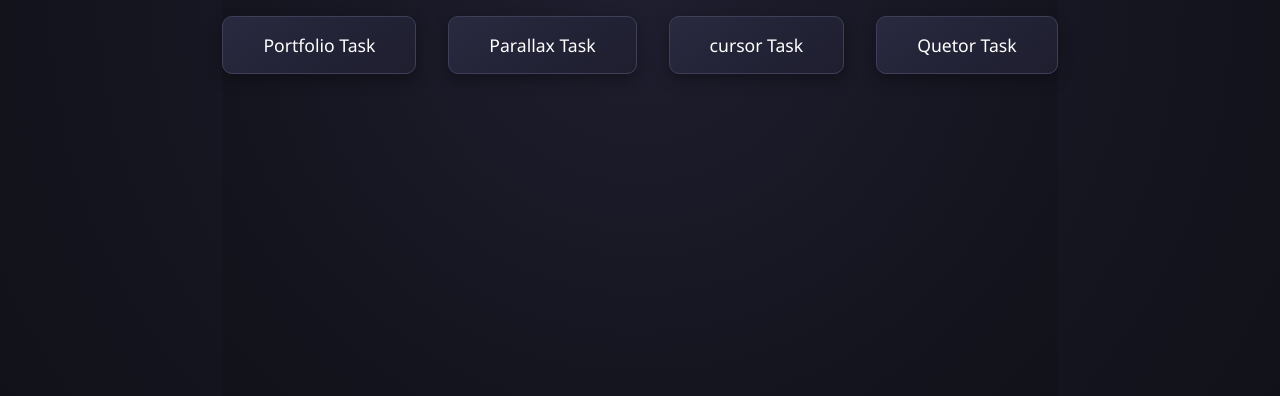
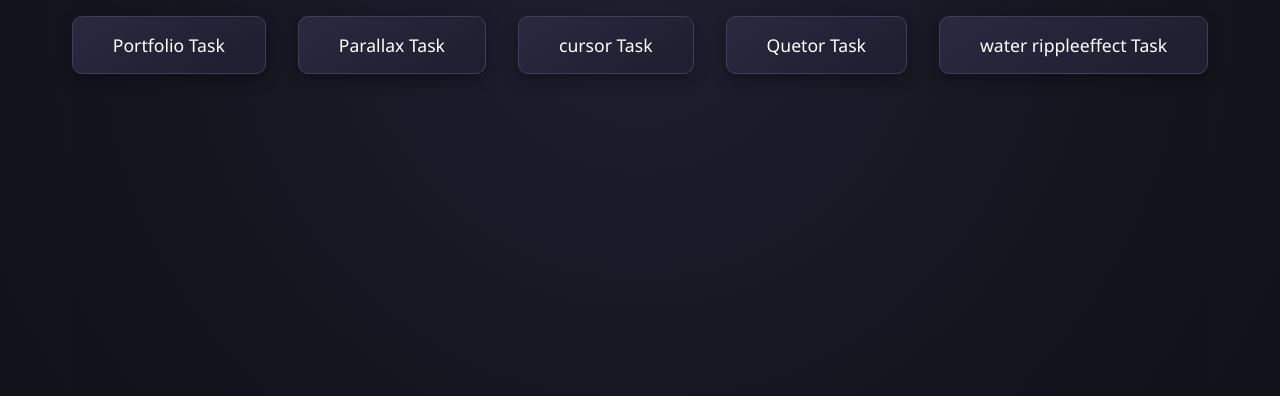
Before and after one commit to Shobana200433/mitbotsinternship, a plain HTML site: page index.html in a window 1280 px wide. Shown: the part 404-800 px from the top of the page. Drawn offline with Linux system fonts and the light colour scheme.

Commit message:
Initial commit

```diff
--- a/index.html
+++ b/index.html
@@ -68,6 +68,8 @@
           <a href="  https://cursorhovereffectbw.netlify.app/" class="btn">cursor Task</a>
 
                   <a href="   https://servicepagemitbots.netlify.app/ " class="btn">Quetor Task</a>
+                   <a href=" https://waterrippleeffect.netlify.app/ " class="btn">water rippleeffect  Task</a>
+
     </div>
   </div>
 </body>
```
